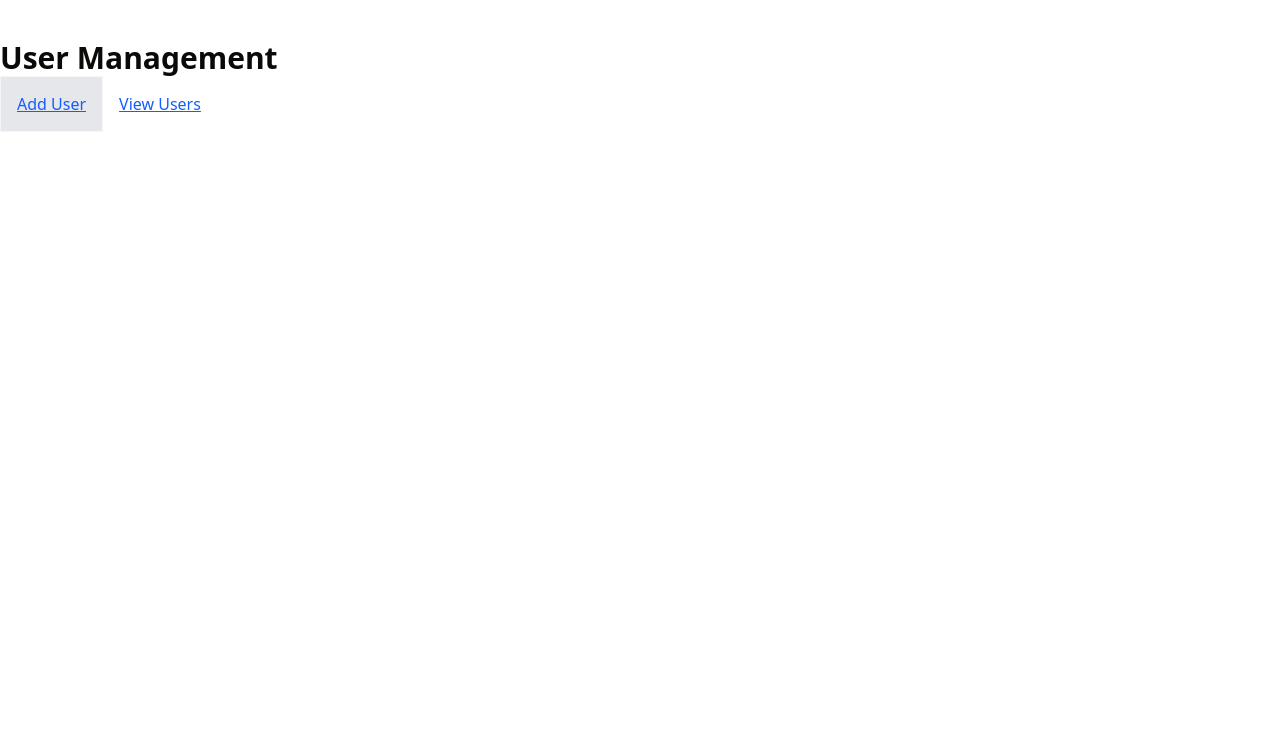
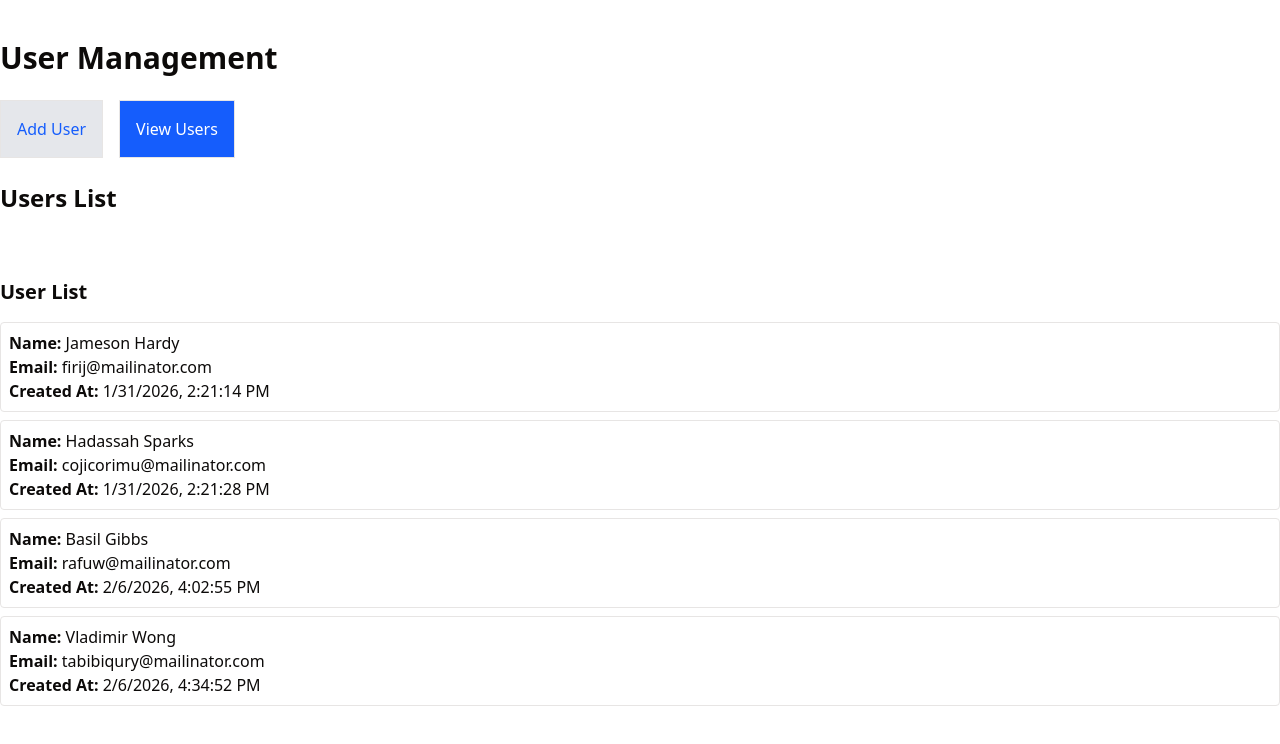
Before and after one commit to Meharunnesa/next-js-project, a Next.js app: page / in a window 1280 px wide. Shown: the top 744 px of the page. Built offline with nearby package versions, Linux system fonts and the light colour scheme.

Commit message:
Update: main page layout

```diff
--- a/src/app/page.js
+++ b/src/app/page.js
@@ -1,18 +1,55 @@
-import Link from 'next/link';
+'use client';
+
+import { useState } from 'react';
+import AddForm from './components/AddForm';
+import UsersList from './components/UsersList';
 
 export default function Home() {
+  const [view, setView] = useState('list'); // list | form
+
   return (
-    <div className="max-w-[1280px] mx-auto py-10 space-y-4">
+    <div className="max-w-[1280px] mx-auto py-10 space-y-6">
       <h1 className="text-3xl font-bold">User Management</h1>
 
-      <div className="space-x-4">
-        <Link href="/form" className="underline text-blue-600 p-4 bg-gray-200 border border-[#f6f6f6]">
+      {/* Actions */}
+      <div className="flex gap-4">
+        <button
+          onClick={() => setView('form')}
+          className={`p-4 border ${
+            view === 'form'
+              ? 'bg-blue-600 text-white'
+              : 'bg-gray-200 text-blue-600'
+          }`}
+        >
           Add User
-        </Link>
-        <Link href="/users" className="underline text-blue-600">
+        </button>
+
+        <button
+          onClick={() => setView('list')}
+          className={`p-4 border ${
+            view === 'list'
+              ? 'bg-blue-600 text-white'
+              : 'bg-gray-200 text-blue-600'
+          }`}
+        >
           View Users
-        </Link>
+        </button>
       </div>
+
+      {/* Content */}
+      {view === 'list' && (
+        <>
+          <h2 className="text-2xl font-bold">Users List</h2>
+          <UsersList />
+        </>
+      )}
+
+      {view === 'form' && (
+        <>
+          <h2 className="text-2xl font-bold">Add User</h2>
+          <AddForm onSuccess={() => setView('list')} />
+        </>
+      )}
     </div>
   );
 }
--- a/src/data/users.json
+++ b/src/data/users.json
@@ -10,5 +10,17 @@
     "username": "Hadassah Sparks",
     "email": "cojicorimu@mailinator.com",
     "createdAt": "2026-01-31T14:21:28.417Z"
+  },
+  {
+    "id": "1770393775556",
+    "username": "Basil Gibbs",
+    "email": "rafuw@mailinator.com",
+    "createdAt": "2026-02-06T16:02:55.556Z"
+  },
+  {
+    "id": "1770395692627",
+    "username": "Vladimir Wong",
+    "email": "tabibiqury@mailinator.com",
+    "createdAt": "2026-02-06T16:34:52.627Z"
   }
 ]
```
